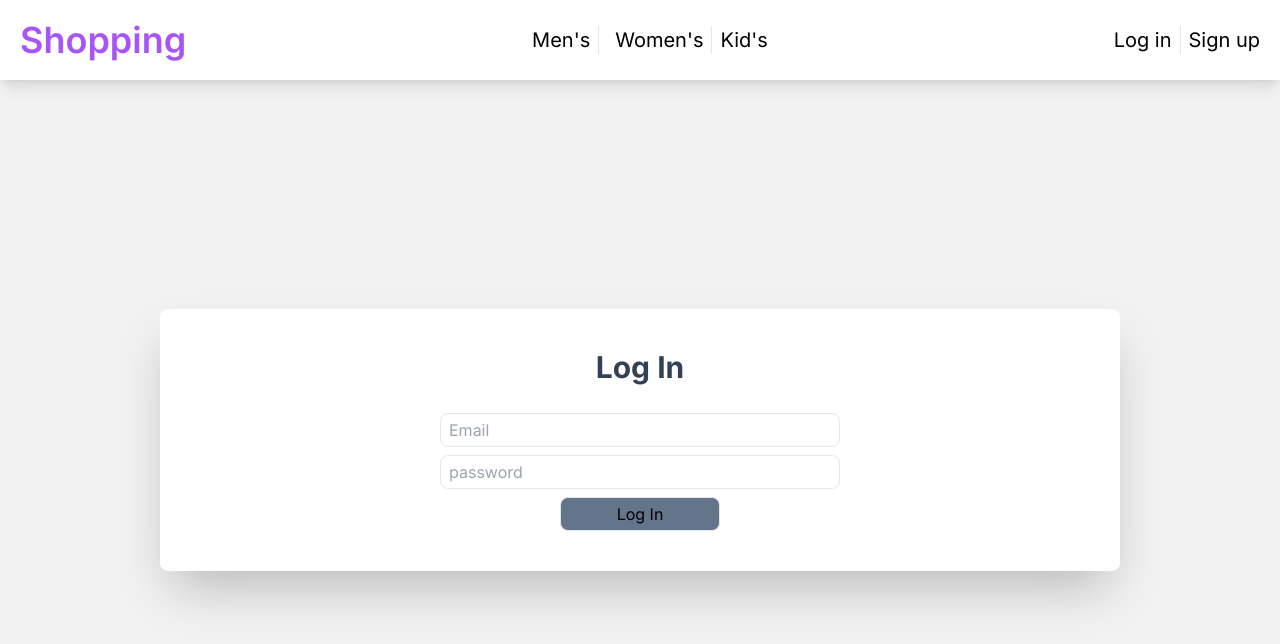
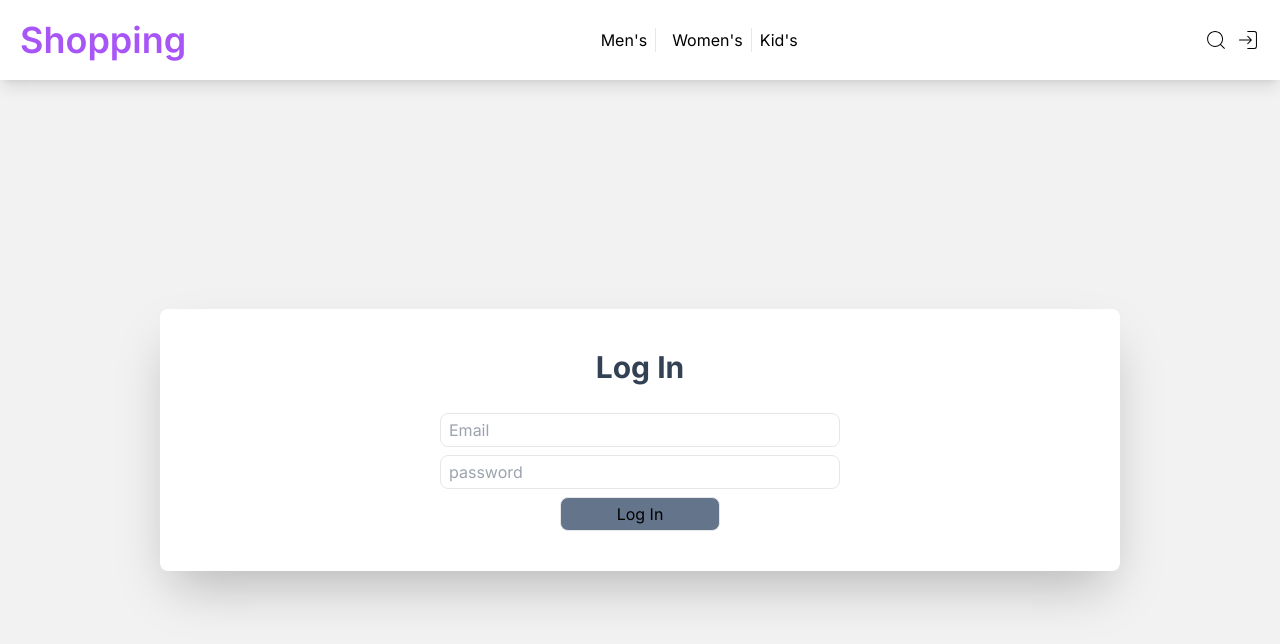
Before and after one commit to zorojuro75/shopping, a Next.js app: page /login in a window 1280 px wide. Shown: the top 644 px of the page. Built offline with nearby package versions, Linux system fonts and the light colour scheme.

Commit message:
shopping

```diff
--- a/components/Navbar.tsx
+++ b/components/Navbar.tsx
@@ -2,7 +2,7 @@
 import exp from "constants";
 import Link from "next/link";
 import React, { useEffect, useState } from "react";
-import { CiMenuBurger } from "react-icons/ci";
+import { CiLogin, CiMenuBurger, CiSearch } from "react-icons/ci";
 import { FaCartPlus, FaUserCircle } from "react-icons/fa";
 type Props = {};
 const Navbar = (props: Props) => {
@@ -19,11 +19,10 @@ const Navbar = (props: Props) => {
     } else {
       setLoggedIn(false);
     }
-
   }, [logout]);
-  function logout(){
-    localStorage.clear()
-    expanded()
+  function logout() {
+    localStorage.clear();
+    expanded();
   }
   function expanded() {
     setExpand(!expand);
@@ -35,7 +34,7 @@ const Navbar = (props: Props) => {
         <Link href={"/"} className="text-purple-500 font-semibold">
           Shopping
         </Link>
-        <div className="text-xl hidden md:flex gap-2">
+        <div className="text-base hidden md:flex gap-2">
           <Link href={"/"} className="border-r px-2">
             Men&apos;s
           </Link>
@@ -45,23 +44,29 @@ const Navbar = (props: Props) => {
           <Link href={"/"}>Kid&apos;s</Link>
         </div>
         <div className="text-xl hidden md:flex gap-2">
+        <CiSearch className="text-2xl"/>
           {loggedIn ? (
             <>
               <FaCartPlus className="text-2xl mr-2" />
               <button onClick={expanded}>
                 <FaUserCircle className="text-2xl ml-2" />
               </button>
-              {expand ? <div className="absolute z-50 bg-white top-[55px] right-10 text-lg flex flex-col items-center p-5 border rounded-sm">
+              {expand ? (
+                <div className="absolute z-50 bg-white top-[55px] right-10 text-lg flex flex-col items-center p-5 border rounded-sm">
                   {user?.userName}
-              <button className="border-t" onClick={logout}>Log Out</button>
-              </div> : <></>}
+                  <button className="border-t" onClick={logout}>
+                    Log Out
+                  </button>
+                </div>
+              ) : (
+                <></>
+              )}
             </>
           ) : (
             <>
-              <Link href={"/login"} className="border-r px-2">
-                Log in
+              <Link href={"/login"}>
+                <CiLogin className="text-2xl" />
               </Link>
-              <Link href={"/signin"}>Sign up</Link>
             </>
           )}
         </div>
```
Lines whose indentation alone changed are shown as unchanged.
